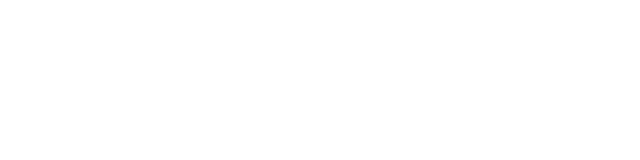
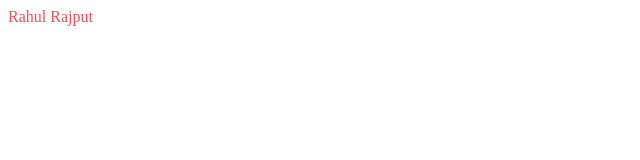
Before and after one commit to meghamaurya/zomato-clone, a React (Create React App) app: page / in a window 1280 px wide. Shown: the top 160 px of the page, without its empty margins (0-640 px from the left). Built offline with nearby package versions, Linux system fonts and the light colour scheme.

Commit message:
Added Root Colors

```diff
--- a/src/App.css
+++ b/src/App.css
@@ -0,0 +1,4 @@
+.test {
+  color: var(--primary-red);
+
+}
--- a/src/App.js
+++ b/src/App.js
@@ -2,7 +2,9 @@
 
 function App() {
   return (
-    <></>
+    <div className='test'>
+      Rahul Rajput
+    </div>
   );
 }
 
--- a/src/index.css
+++ b/src/index.css
@@ -0,0 +1,4 @@
+:root {
+  --primary-red: #EF4F5F;
+  --dark-black: #1D1D1D;
+}
```
